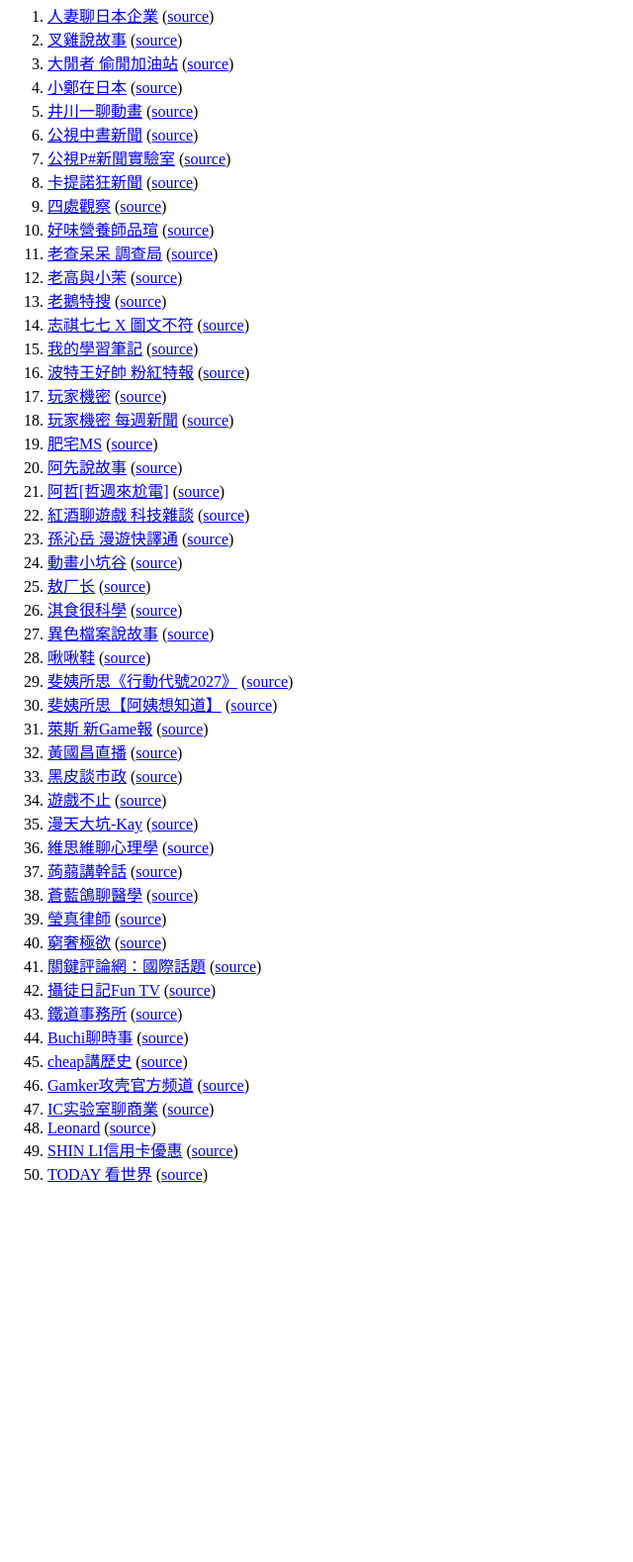
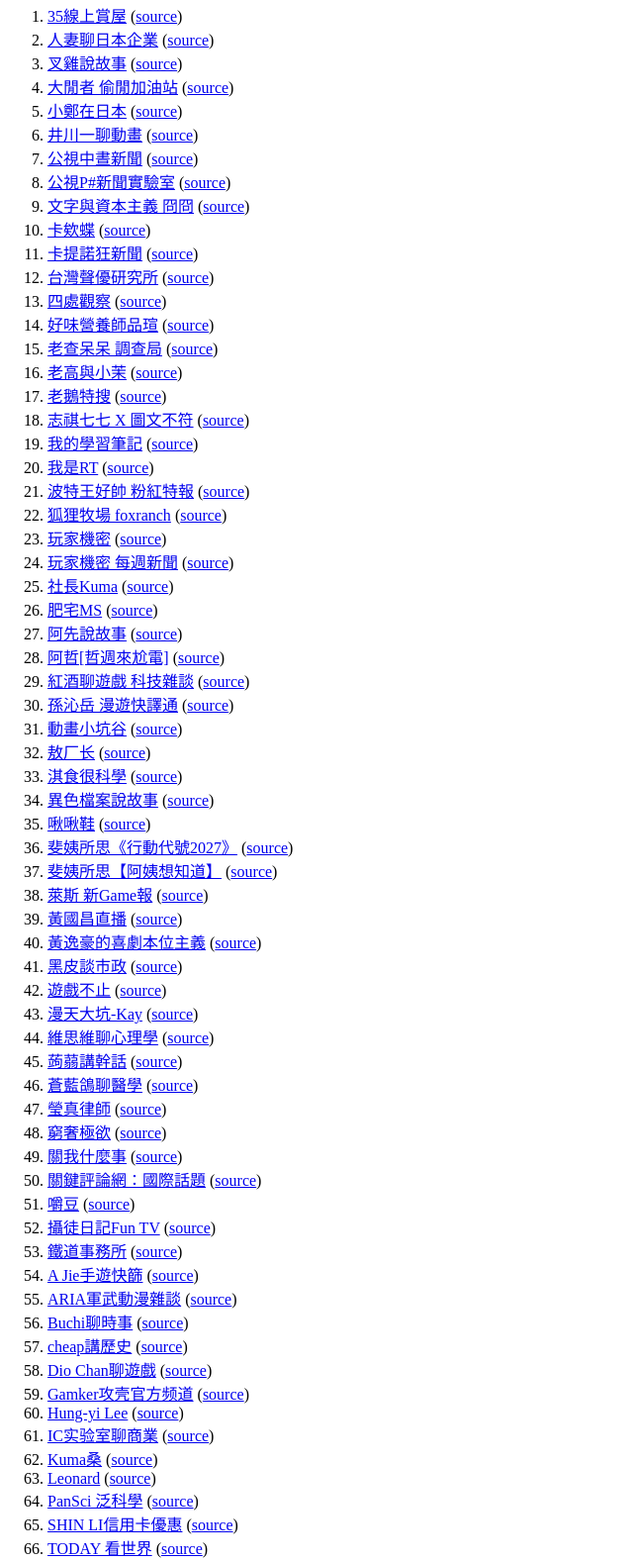
Before and after one commit to democwise2016/action-UT-Podcast, a plain HTML site: page index.html in a window 1280 px wide. Shown: the part 13-1591 px from the top of the page at 99% size, without its empty margins (0-640 px from the left). Before the commit the page ends 1226 px from the top, so only its background shows below. Drawn offline with Linux system fonts and the light colour scheme.

Commit message:
Deploying to gh-pages from @ democwise2016/action-UT-Podcast@1b28af4eb4c55d65d0857de01f244eecbd0ae562 🚀

```diff
--- a/index.html
+++ b/index.html
@@ -6,6 +6,10 @@
 </head>
 <body>
 <ol>
+<li>
+      <a href="https://democwise2016.github.io/action-UT-Podcast/35visitchannel-ch_UCnWB4yjKnm6AeW-pj4E3dQw.rss" target="_blank">35線上賞屋</a>
+      (<a href="https://www.youtube.com/channel/UCnWB4yjKnm6AeW-pj4E3dQw" target="_blank">source</a>)
+    </li>
 <li>
       <a href="https://democwise2016.github.io/action-UT-Podcast/tacchan-ch_UCge049AFxJnXWPxYzGKoWyQ.rss" target="_blank">人妻聊日本企業</a>
       (<a href="https://www.youtube.com/channel/UCge049AFxJnXWPxYzGKoWyQ" target="_blank">source</a>)
@@ -35,8 +39,20 @@
       (<a href="https://www.youtube.com/channel/UCMDcOT4z7GS1SRGG2g7z43g" target="_blank">source</a>)
     </li>
 <li>
+      <a href="https://democwise2016.github.io/action-UT-Podcast/Kyontw828-ch_UC_xVdv15MR17rQf-nUl92MA.rss" target="_blank">文字與資本主義 冏冏</a>
+      (<a href="https://www.youtube.com/channel/UC_xVdv15MR17rQf-nUl92MA" target="_blank">source</a>)
+    </li>
+<li>
+      <a href="https://democwise2016.github.io/action-UT-Podcast/animekaede_-ch_UCTY5Ac6bOFjWJj_0EKzJoyA.rss" target="_blank">卡欸蝶</a>
+      (<a href="https://www.youtube.com/channel/UCTY5Ac6bOFjWJj_0EKzJoyA" target="_blank">source</a>)
+    </li>
+<li>
       <a href="https://democwise2016.github.io/action-UT-Podcast/CrazyNews9487-pl_PLH2b4YnNI7j13eD1KdpEV3t7VEWtRQlYY.rss" target="_blank">卡提諾狂新聞</a>
       (<a href="https://www.youtube.com/playlist?list=PLH2b4YnNI7j13eD1KdpEV3t7VEWtRQlYY" target="_blank">source</a>)
+    </li>
+<li>
+      <a href="https://democwise2016.github.io/action-UT-Podcast/Taiwanesevoiceactor-ch_UCLyxEJ727Sca3pSViFvJpTg.rss" target="_blank">台灣聲優研究所</a>
+      (<a href="https://www.youtube.com/channel/UCLyxEJ727Sca3pSViFvJpTg" target="_blank">source</a>)
     </li>
 <li>
       <a href="https://democwise2016.github.io/action-UT-Podcast/sichuguancha-ch_UC6OeJCR9gHsJPVyNhXfK4tA.rss" target="_blank">四處觀察</a>
@@ -67,8 +83,16 @@
       (<a href="https://www.youtube.com/channel/UCAS8QqEyGGH71xYgFzNSbuw" target="_blank">source</a>)
     </li>
 <li>
+      <a href="https://democwise2016.github.io/action-UT-Podcast/RTisme-ch_UCcG2HsNjnAbWOT6E1DRxjGA.rss" target="_blank">我是RT</a>
+      (<a href="https://www.youtube.com/channel/UCcG2HsNjnAbWOT6E1DRxjGA" target="_blank">source</a>)
+    </li>
+<li>
       <a href="https://democwise2016.github.io/action-UT-Podcast/Realpotterking-Pinker-ch_UCsBP1dmKYfcorJ17kfOUTvg.rss" target="_blank">波特王好帥 粉紅特報</a>
       (<a href="https://www.youtube.com/channel/UCsBP1dmKYfcorJ17kfOUTvg" target="_blank">source</a>)
+    </li>
+<li>
+      <a href="https://democwise2016.github.io/action-UT-Podcast/foxranch-ch_UCV4mpMSInbFxAIAGFk8e_JQ.rss" target="_blank">狐狸牧場 foxranch</a>
+      (<a href="https://www.youtube.com/channel/UCV4mpMSInbFxAIAGFk8e_JQ" target="_blank">source</a>)
     </li>
 <li>
       <a href="https://democwise2016.github.io/action-UT-Podcast/GamerSecret-ch_UCmtmIF-u0ojej0y9i9STuIw.rss" target="_blank">玩家機密</a>
@@ -77,6 +101,10 @@
 <li>
       <a href="https://democwise2016.github.io/action-UT-Podcast/GamerSecret-News-ch_UCmtmIF-u0ojej0y9i9STuIw.rss" target="_blank">玩家機密 每週新聞</a>
       (<a href="https://www.youtube.com/channel/UCmtmIF-u0ojej0y9i9STuIw" target="_blank">source</a>)
+    </li>
+<li>
+      <a href="https://democwise2016.github.io/action-UT-Podcast/Super_Kuma-ch_UC4_ofgezp9nrPXHSmZMT97g.rss" target="_blank">社長Kuma</a>
+      (<a href="https://www.youtube.com/channel/UC4_ofgezp9nrPXHSmZMT97g" target="_blank">source</a>)
     </li>
 <li>
       <a href="https://democwise2016.github.io/action-UT-Podcast/otakumsvideo-ch_UCBOBS5RdHd2Owytoj4PqPqA.rss" target="_blank">肥宅MS</a>
@@ -135,6 +163,10 @@
       (<a href="https://www.youtube.com/channel/UCNWAsexY9eiS1N6JDns-0kw" target="_blank">source</a>)
     </li>
 <li>
+      <a href="https://democwise2016.github.io/action-UT-Podcast/comedyihao-ch_UCCc2xNwMwwGs5T5UPaKh0Tw.rss" target="_blank">黃逸豪的喜劇本位主義</a>
+      (<a href="https://www.youtube.com/channel/UCCc2xNwMwwGs5T5UPaKh0Tw" target="_blank">source</a>)
+    </li>
+<li>
       <a href="https://democwise2016.github.io/action-UT-Podcast/jin_an0528-ch_UC3JgKXxcCd02y3xIpgJKnWA.rss" target="_blank">黑皮談市政</a>
       (<a href="https://www.youtube.com/channel/UC3JgKXxcCd02y3xIpgJKnWA" target="_blank">source</a>)
     </li>
@@ -167,8 +199,16 @@
       (<a href="https://www.youtube.com/channel/UCA0o60mhG0v2Eha8wSL3_Jw" target="_blank">source</a>)
     </li>
 <li>
+      <a href="https://democwise2016.github.io/action-UT-Podcast/GUNaSHOW-ch_UCMpuxj_U02VaHfaPD5Jjx_Q.rss" target="_blank">關我什麼事</a>
+      (<a href="https://www.youtube.com/channel/UCMpuxj_U02VaHfaPD5Jjx_Q" target="_blank">source</a>)
+    </li>
+<li>
       <a href="https://democwise2016.github.io/action-UT-Podcast/TheNewsLens-ch_UC4bokYuSrVGpI6_WYv7Gdbw.rss" target="_blank">關鍵評論網：國際話題</a>
       (<a href="https://www.youtube.com/channel/UC4bokYuSrVGpI6_WYv7Gdbw" target="_blank">source</a>)
+    </li>
+<li>
+      <a href="https://democwise2016.github.io/action-UT-Podcast/DOW2233-ch_UCerJk0-d22M7MFy8opOuyjA.rss" target="_blank">嚼豆</a>
+      (<a href="https://www.youtube.com/channel/UCerJk0-d22M7MFy8opOuyjA" target="_blank">source</a>)
     </li>
 <li>
       <a href="https://democwise2016.github.io/action-UT-Podcast/funtv8964-ch_UCvTe3Z7TZsjGzUERx4Ce6zA.rss" target="_blank">攝徒日記Fun TV</a>
@@ -179,6 +219,14 @@
       (<a href="https://www.youtube.com/channel/UCdinDPM5zd2nk2LdtOcEDPQ" target="_blank">source</a>)
     </li>
 <li>
+      <a href="https://democwise2016.github.io/action-UT-Podcast/AJieLive-mobile-ch_UCYKhjw4BT72a1DYDzbXeb_g.rss" target="_blank">A Jie手遊快篩</a>
+      (<a href="https://www.youtube.com/channel/UCYKhjw4BT72a1DYDzbXeb_g" target="_blank">source</a>)
+    </li>
+<li>
+      <a href="https://democwise2016.github.io/action-UT-Podcast/Aria-Armory-ch_UCOlwkBhjMe1PNm9055AQ88Q.rss" target="_blank">ARIA軍武動漫雜談</a>
+      (<a href="https://www.youtube.com/channel/UCOlwkBhjMe1PNm9055AQ88Q" target="_blank">source</a>)
+    </li>
+<li>
       <a href="https://democwise2016.github.io/action-UT-Podcast/LinBuchi-ch_UCgHUl1pwUVfrX8QotB-t2gQ.rss" target="_blank">Buchi聊時事</a>
       (<a href="https://www.youtube.com/channel/UCgHUl1pwUVfrX8QotB-t2gQ" target="_blank">source</a>)
     </li>
@@ -187,16 +235,32 @@
       (<a href="https://www.youtube.com/channel/UCGGrblndNzi86WY5lJkQJiA" target="_blank">source</a>)
     </li>
 <li>
+      <a href="https://democwise2016.github.io/action-UT-Podcast/diochan1055-ch_UCAQmUESq4GxO1b_iBCrYlTA.rss" target="_blank">Dio Chan聊遊戲</a>
+      (<a href="https://www.youtube.com/channel/UCAQmUESq4GxO1b_iBCrYlTA" target="_blank">source</a>)
+    </li>
+<li>
       <a href="https://democwise2016.github.io/action-UT-Podcast/Gamker-YT-ch_UCLgGLSFMZQB8c0WGcwE49Gw.rss" target="_blank">Gamker攻壳官方频道</a>
       (<a href="https://www.youtube.com/channel/UCLgGLSFMZQB8c0WGcwE49Gw" target="_blank">source</a>)
+    </li>
+<li>
+      <a href="https://democwise2016.github.io/action-UT-Podcast/HungyiLeeNTU-ch_UC2ggjtuuWvxrHHHiaDH1dlQ.rss" target="_blank">Hung-yi Lee</a>
+      (<a href="https://www.youtube.com/channel/UC2ggjtuuWvxrHHHiaDH1dlQ" target="_blank">source</a>)
     </li>
 <li>
       <a href="https://democwise2016.github.io/action-UT-Podcast/ICLAB-ch_UCJ1zX4FZA15dwE2olLAO3-w.rss" target="_blank">IC实验室聊商業</a>
       (<a href="https://www.youtube.com/channel/UCJ1zX4FZA15dwE2olLAO3-w" target="_blank">source</a>)
     </li>
 <li>
+      <a href="https://democwise2016.github.io/action-UT-Podcast/kumasan0720-ch_UC7S_3Gc5_vIpeFmgPG8DhNQ.rss" target="_blank">Kuma桑</a>
+      (<a href="https://www.youtube.com/channel/UC7S_3Gc5_vIpeFmgPG8DhNQ" target="_blank">source</a>)
+    </li>
+<li>
       <a href="https://democwise2016.github.io/action-UT-Podcast/leonard2834-ch_UC1mx_wcSHtfpLk5N_zY0TRg.rss" target="_blank">Leonard</a>
       (<a href="https://www.youtube.com/channel/UC1mx_wcSHtfpLk5N_zY0TRg" target="_blank">source</a>)
+    </li>
+<li>
+      <a href="https://democwise2016.github.io/action-UT-Podcast/PanScitw-ch_UCuHHKbwC0TWjeqxbqdO-N_g.rss" target="_blank">PanSci 泛科學</a>
+      (<a href="https://www.youtube.com/channel/UCuHHKbwC0TWjeqxbqdO-N_g" target="_blank">source</a>)
     </li>
 <li>
       <a href="https://democwise2016.github.io/action-UT-Podcast/SHINLI-ch_UCK-qc_POQZwWrMg-Pr-oYtg.rss" target="_blank">SHIN LI信用卡優惠</a>
```
